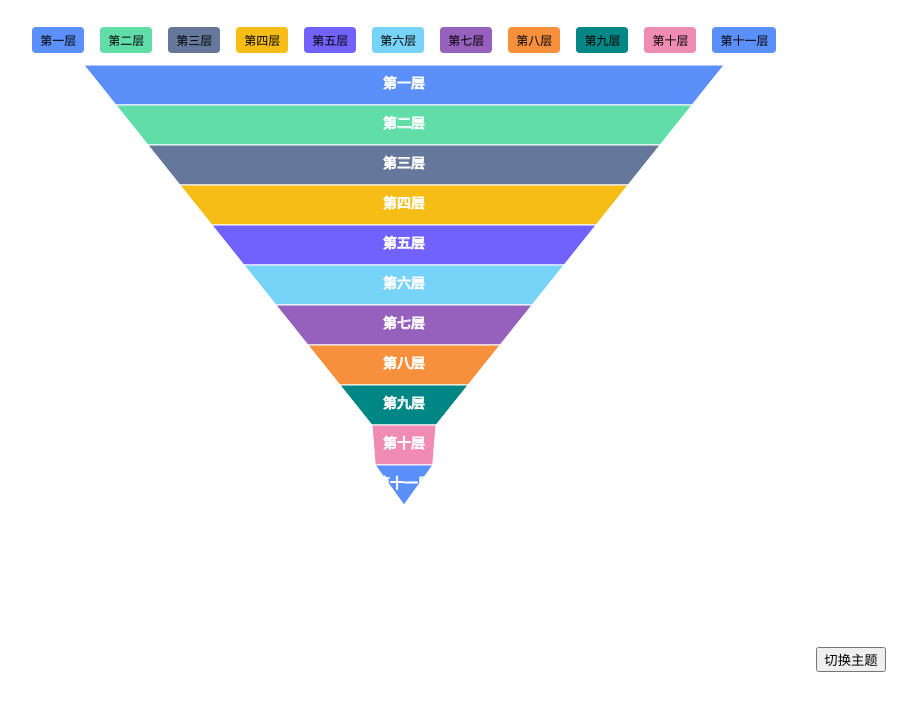
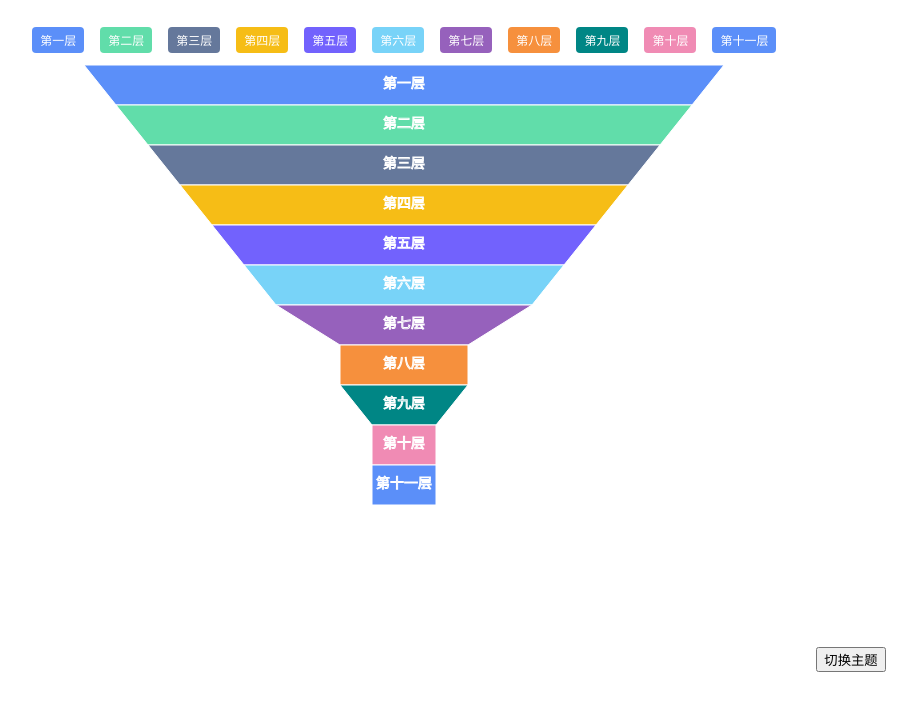
Before and after one commit to GitHubJiKe/funnel-chart-renderer, a website built with webpack: page index.html in a window 1280 px wide. Shown: the part 73-800 px from the top of the page, without its empty margins (199-1116 px from the left). Built offline with nearby package versions, Linux system fonts and the light colour scheme.

Commit message:
refactor

```diff
--- a/example/index.ts
+++ b/example/index.ts
@@ -10,10 +10,10 @@ function render() {
             { text: "第五层", value: 600 },
             { text: "第六层", value: 500 },
             { text: "第七层", value: 400 },
-            { text: "第八层", value: 300 },
+            { text: "第八层", value: 200 },
             { text: "第九层", value: 200 },
             { text: "第十层", value: 100 },
-            { text: "第十一层", value: 90 }
+            { text: "第十一层", value: 100 }
         ],
         xField: "text",
         yField: "value",
--- a/src/Funnel.ts
+++ b/src/Funnel.ts
@@ -1,58 +1,7 @@
-type TData = {
-    [x: string]: string | number;
-};
-
-type TContainerOptions = {
-    width?: number;
-    height?: number;
-    padding?: number[] | number | "auto";
-};
-
-type TShapeOptions = {
-    maxSize?: number;
-    minSize?: number;
-    color?: string[] | string | Function;
-};
-
-interface IFunnelOptions {
-    data: TData[];
-    xField?: string;
-    yField?: string;
-    legend?: boolean;
-    tooltip?: boolean;
-    itemHeight?: number;
-    containerOpts?: TContainerOptions;
-    shapeOpts?: TShapeOptions;
-}
-
-const defaultThemes = {
-    theme1: [
-        "#5B8FF9",
-        "#61DDAA",
-        "#65789B",
-        "#F6BD16",
-        "#7262fd",
-        "#78D3F8",
-        "#9661BC",
-        "#F6903D",
-        "#008685",
-        "#F08BB4"
-    ],
-    theme2: [
-        "#5B8FF9",
-        "#CDDDFD",
-        "#CDF3E4",
-        "#CED4DE",
-        "#FCEBB9",
-        "#D3CEFD",
-        "#D3EEF9",
-        "#DECFEA",
-        "#FFE0C7",
-        "#BBDEDE",
-        "#FFE0ED"
-    ]
-};
-
+import { defaultThemes } from "./constant";
+import FunnelError from "./FunnelError";
+import { IFunnelOptions, TData, TContainerOptions, TShapeOptions, EventName } from "./types";
+import { createErrorEle, getLegendItem, px, setElementStyle } from "./util";
 export default class Funnel {
     private eleId: string;
     private opts: IFunnelOptions;
@@ -67,7 +16,9 @@ export default class Funnel {
     private legendEvents: Array<any> = [];
     private canvasEvents: Array<any> = [];
     private curHoverIdx: number | undefined;
-    private data: any[];
+    private data: TData[];
+    private dom: HTMLElement;
+
     private containerOpts: TContainerOptions = {
         width: 400,
         height: 400,
@@ -96,15 +47,21 @@ export default class Funnel {
         }
     }
 
-    private getDivElement(id: string) {
-        return document.getElementById(id);
+    private setDomStyle() {
+        if (this.dom) {
+            const { width, height, padding } = this.containerOpts;
+            this.dom.style.width = px(width!);
+            this.dom.style.height = px(height!);
+
+            if (padding) {
+                if (padding === "auto") {
+                    this.dom.style.padding = "auto";
+                } else if (Array.isArray(padding)) {
+                    this.dom.style.padding = padding.map(v => px(v)).join("");
+                } else {
+                    this.dom.style.padding = px(padding!);
                 }
-
-    private setDomStyle(dom: HTMLElement | null) {
-        if (dom) {
-            dom.style.width = `${this.containerOpts.width}px`;
-            dom.style.height = `${this.containerOpts.height}px`;
-            dom.style.padding = `${this.containerOpts.padding}px`;
+            }
         }
     }
 
@@ -166,25 +123,33 @@ export default class Funnel {
 
     private createLegend() {
         const legend = document.createElement("div");
-        legend.style.display = "flex";
-        legend.style.flexDirection = "row";
-        legend.style.justifyContent = "center";
-        legend.style.alignItems = "center";
-        legend.style.margin = "12px";
+
+        setElementStyle(legend, {
+            display: "flex",
+            flexDirection: "row",
+            justifyContent: "center",
+            alignItems: "center",
+            margin: px(12)
+        });
+
         legend.addEventListener("click", this.onLegendClick.bind(this), false);
-        const innerHTML = this.opts.data
+
+        legend.innerHTML = this.opts.data
             .map((v, idx) => {
                 const text = v[this.opts.xField!];
                 const val = v[this.opts.yField!];
                 let index = idx;
+
                 if (idx === this.colors.length) {
                     index = 0;
                 }
-                return `<div data-val="${val}" style="background-color:${this.colors[index]};display:inline-block;margin:0 8px;border-radius:4px;padding:4px 8px;text-align:center;cursor:pointer;font-size:12px;white-space:nowrap;">${text}</div>`;
+
+                const bgColor = this.colors[index];
+
+                return getLegendItem({ val, text, bgColor });
             })
             .join("");
 
-        legend.innerHTML = innerHTML;
         return legend;
     }
 
@@ -199,42 +164,28 @@ export default class Funnel {
         });
     }
 
-    private createCanvas() {
-        const canvas = document.createElement("canvas");
-        canvas.width = this.opts.containerOpts?.width!;
-        canvas.height = this.opts.containerOpts?.height!;
-        canvas.style.cursor = "pointer";
+    private setCanvasEventListener() {
+        if (this.canvas) {
+            const onClick = this.onCanvasClick.bind(this);
+            this.canvas.addEventListener("click", onClick, false);
+
             const onHover = this.onCanvasHover.bind(this);
-        canvas.addEventListener(
+
+            this.canvas.addEventListener(
                 "mouseenter",
                 () => {
-                canvas.addEventListener("mousemove", onHover, false);
+                    this.canvas.addEventListener("mousemove", onHover, false);
                 },
                 false
             );
-
-        const onClick = this.onCanvasClick.bind(this);
-
-        canvas.addEventListener("click", onClick, false);
-
-        canvas.addEventListener(
+            this.canvas.addEventListener(
                 "mouseleave",
                 () => {
-                canvas.removeEventListener("mousemove", onHover);
+                    this.canvas.removeEventListener("mousemove", onHover, false);
                 },
                 false
             );
-
-        return canvas;
         }
-
-    private createDiv() {
-        const div = document.createElement("div");
-        div.style.position = "relative";
-        div.style.width = "100%";
-        div.style.height = "100%";
-
-        return div;
     }
 
     private getTextX() {
@@ -242,7 +193,7 @@ export default class Funnel {
         return w / 2;
     }
 
-    private drawPolygon(points: number[][], text: string) {
+    private drawPolygon(points: number[][], text: string | number) {
         const height = points[2][1];
 
         if (this.colorIdx === this.colors.length) {
@@ -264,52 +215,76 @@ export default class Funnel {
         this.ctx.fill();
         this.ctx.font = "14px 宋体";
 
-        const textW = this.ctx.measureText(text).width;
+        const textW = this.ctx.measureText(String(text)).width;
         let textX = this.getTextX();
 
         textX = textX - textW / 2;
 
-        this.ctx.strokeText(text, textX, height - this.itemHeight / 2.4, textW);
+        this.ctx.strokeText(String(text), textX, height - this.itemHeight / 2.4, textW);
         this.ctx.stroke();
         this.colorIdx += 1;
     }
 
-    render() {
-        const dom = this.getDivElement(this.eleId);
-        this.setDomStyle(dom);
-        const canvas = this.createCanvas();
-        this.canvas = canvas;
-        const ctx = canvas.getContext("2d");
-        this.ctx = ctx!;
-        const div = this.createDiv();
-        if (this.opts.legend) {
-            const legend = this.createLegend();
-            div.append(legend);
+    private setCanvasStyle() {
+        if (this.canvas) {
+            const { width, height } = this.containerOpts;
+            this.canvas.width = width!;
+            this.canvas.height = height!;
+            this.canvas.style.cursor = "pointer";
+        }
     }
 
-        div?.append(canvas);
-        this.container = div;
+    render() {
+        const dom = document.getElementById(this.eleId);
+
+        if (!dom) {
+            const error = new FunnelError("400");
+            throw error;
+        }
+
+        this.dom = dom;
+        this.setDomStyle();
+
+        this.canvas = document.createElement("canvas");
+        this.setCanvasStyle();
+        this.setCanvasEventListener();
+
+        this.ctx = this.canvas.getContext("2d")!;
+
+        this.container = document.createElement("div");
+
+        setElementStyle(this.container, { width: "100%", height: "100%", position: "relative" });
+
+        if (this.opts.legend) {
+            this.container.append(this.createLegend());
+        }
+
+        this.container.append(this.canvas);
 
         if (this.opts.tooltip) {
-            const tooltip = this.createToolTip();
-            this.tooltip = tooltip;
-            div.append(tooltip);
+            this.tooltip = this.createToolTip();
+            this.container.append(this.tooltip);
         }
 
-        dom?.append(div);
+        this.dom.append(this.container);
 
-        const points = this.getPoints();
-        this.points = points;
-        const data = this.getData();
+        this.data = this.getData();
 
-        points.forEach((ps, idx) => {
-            this.drawPolygon(ps, data[idx].text as string);
+        if (this.data.length < 2) {
+            const error = new FunnelError("401");
+            this.container.innerHTML = createErrorEle(error.code, error.message);
+            throw error;
+        }
+
+        this.points = this.getPoints();
+
+        this.points.forEach((ps, idx) => {
+            this.drawPolygon(ps, this.data[idx].text);
         });
     }
 
     private getPoints() {
-        const data = this.getData();
-        this.data = data;
+        const data = this.data;
         const canvasWidth = this.canvas.width;
         const points: number[][][] = [];
 
@@ -334,6 +309,7 @@ export default class Funnel {
             const prevP = points[idx - 1];
             const prevD = data[idx - 1];
             const curD = data[idx];
+
             if (nextP) {
                 point.push(nextP[1], nextP[0]);
             } else {
@@ -353,31 +329,36 @@ export default class Funnel {
         return ps;
     }
 
-    update(color: "theme1" | "theme2") {
-        this.colors = defaultThemes[color];
+    update(key?: string) {
+        if (key) {
+            const newTheme = defaultThemes[key as "theme1" | "theme2"];
+            if (newTheme) this.colors = newTheme;
+        }
+
         this.clear();
         this.render();
     }
 
     private createToolTip() {
         const tooltip = document.createElement("div");
-        tooltip.style.backgroundColor = "#fff";
-        tooltip.style.border = "1px solid #eeeeee";
-        tooltip.style.borderRadius = "4px";
-        tooltip.style.padding = "12px";
-        tooltip.style.width = "auto";
-        tooltip.style.whiteSpace = "nowrap";
-        tooltip.style.position = "absolute";
-        tooltip.style.visibility = "hidden";
+
+        setElementStyle(tooltip, {
+            position: "absolute",
+            width: "auto",
+            backgroundColor: "#fff",
+            border: "1px solid #eeeeee",
+            borderRadius: px(4),
+            padding: px(12),
+            whiteSpace: "nowrap",
+            visibility: "hidden"
+        });
+
         return tooltip;
     }
 
     private clear() {
         this.colorIdx = 0;
-
-        const dom = this.getDivElement(this.eleId);
-
-        dom?.removeChild(this.container!);
+        this.dom.removeChild(this.container!);
     }
 
     on(eventName: EventName, cb: (data: TData) => void) {
@@ -406,5 +387,3 @@ export default class Funnel {
         }
     }
 }
-
-type EventName = "legendClick" | "itemClick";
--- /dev/null
+++ b/src/FunnelError.ts
@@ -0,0 +1,16 @@
+type ErrorCode = "400" | "401";
+
+const CodeMessage: Record<ErrorCode, string> = {
+    "400": "传入容器ID有误，无法获取容器节点",
+    "401": "数据过少，无法渲染图表"
+};
+
+export default class FunnelError extends Error {
+    message: string;
+    code: string;
+    constructor(code: ErrorCode) {
+        super();
+        this.code = code;
+        this.message = CodeMessage[code];
+    }
+}
--- /dev/null
+++ b/src/constant.ts
@@ -0,0 +1,27 @@
+export const defaultThemes = {
+    theme1: [
+        "#5B8FF9",
+        "#61DDAA",
+        "#65789B",
+        "#F6BD16",
+        "#7262fd",
+        "#78D3F8",
+        "#9661BC",
+        "#F6903D",
+        "#008685",
+        "#F08BB4"
+    ],
+    theme2: [
+        "#5B8FF9",
+        "#CDDDFD",
+        "#CDF3E4",
+        "#CED4DE",
+        "#FCEBB9",
+        "#D3CEFD",
+        "#D3EEF9",
+        "#DECFEA",
+        "#FFE0C7",
+        "#BBDEDE",
+        "#FFE0ED"
+    ]
+};
--- /dev/null
+++ b/src/types.ts
@@ -0,0 +1,28 @@
+export type TData = {
+    [x: string]: string | number;
+};
+
+export type TContainerOptions = {
+    width?: number;
+    height?: number;
+    padding?: number[] | number | "auto";
+};
+
+export type TShapeOptions = {
+    maxSize?: number;
+    minSize?: number;
+    color?: string[] | string | Function;
+};
+
+export interface IFunnelOptions {
+    data: TData[];
+    xField?: string;
+    yField?: string;
+    legend?: boolean;
+    tooltip?: boolean;
+    itemHeight?: number;
+    containerOpts?: TContainerOptions;
+    shapeOpts?: TShapeOptions;
+}
+
+export type EventName = "legendClick" | "itemClick";
--- /dev/null
+++ b/src/util.ts
@@ -0,0 +1,20 @@
+export function px(val: string | number) {
+    return `${val}px`;
+}
+
+export function setElementStyle(ele: HTMLElement, style: Partial<CSSStyleDeclaration>) {
+    for (const key in style) {
+        const val = style[key];
+        // @ts-ignore
+        ele.style[key] = val;
+    }
+}
+
+export function getLegendItem(opt: { val: string | number; text: string | number; bgColor: string; color?: string }) {
+    const color = opt.color || "#ffffff";
+    return `<div data-val=${opt.val} style="background-color:${opt.bgColor};color:${color};display:inline-block;margin:0 8px;border-radius:4px;padding:4px 8px;text-align:center;cursor:pointer;font-size:12px;white-space:nowrap;">${opt.text}</div>`;
+}
+
+export function createErrorEle(code: string, msg: string) {
+    return `<div style="color:red;text-align:left;background-color:#eeeeee;padding:12px;">ErrorCode:${code}<br/>ErrorMsg:${msg}</div>`;
+}
```
Also changed, not shown: index.html (+1 -1 lines). Lines whose indentation alone changed are shown as unchanged.
